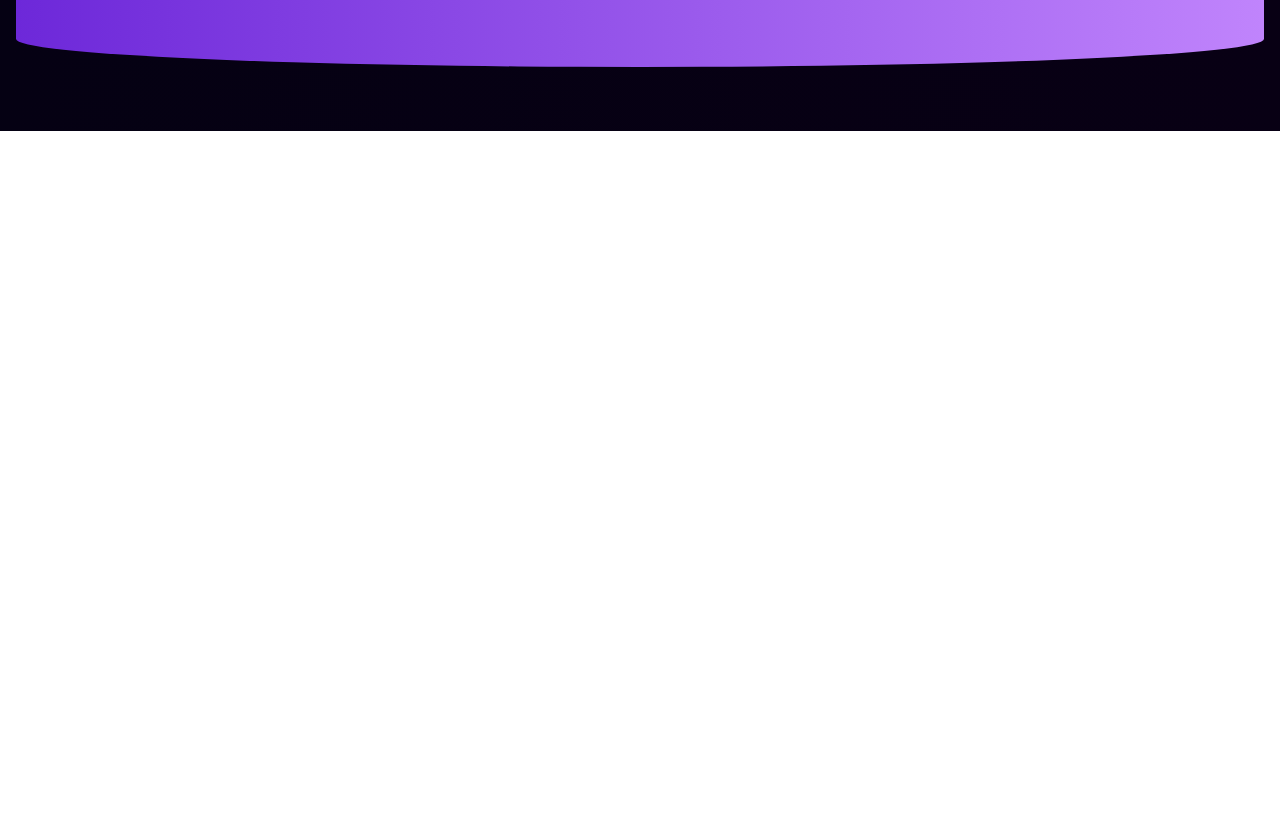
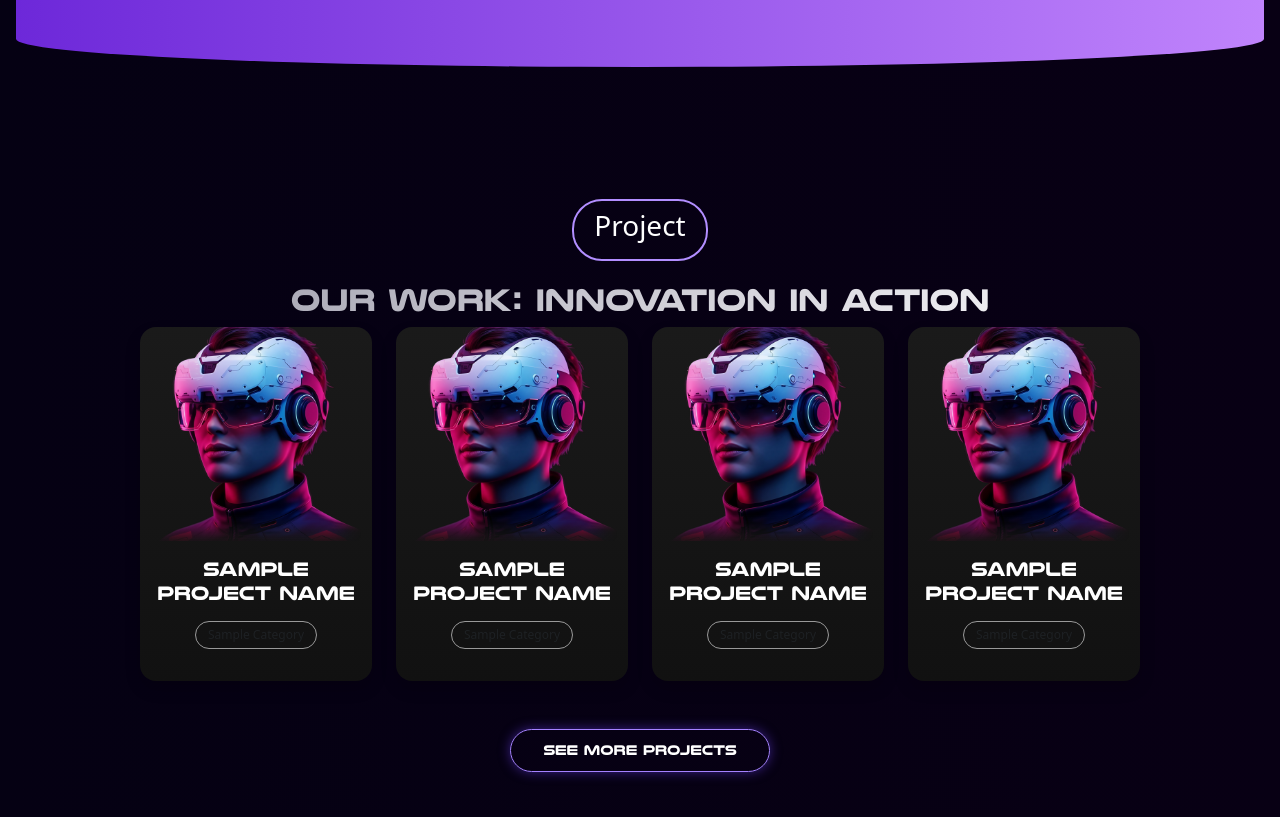
Before and after one commit to Thilina-Oshan/Nora-AI, a React (Vite) app: page / in a window 1280 px wide. Shown: the part 2585-3402 px from the top of the page. Before the commit the page ends 2716 px from the top, so only its background shows below. Built offline with nearby package versions, Linux system fonts and the light colour scheme; a web font is replaced by a local one.

Commit message:
Intial commit

```diff
--- a/src/App.jsx
+++ b/src/App.jsx
@@ -4,6 +4,7 @@ import "bootstrap/dist/js/bootstrap.bundle.min";
 import Navbar from "./Components/Nav/navbar";
 import Hero from "./Components/Hero/hero";
 import AboutSection from "./Components/About/about";
+import ProjectsSection from "./Components/Projects/project";
 
 /* import "./App.css";  */
 
@@ -17,6 +18,7 @@ function App() {
      <Navbar/>
      <Hero/>
      <AboutSection/>
+     <ProjectsSection/>
 
     </>
   )
--- /dev/null
+++ b/src/Components/Projects/project.css
@@ -0,0 +1,75 @@
+/* Custom Font */
+@font-face {
+    font-family: 'NebulaHollow';
+    src: url('/src/assets/font/Nebula-Hollow.otf') format('opentype');
+    font-weight: normal;
+    font-style: normal;
+}
+
+
+
+
+  .title-project {
+    background: linear-gradient(145deg, #9c9baa, #fefdff);
+    background-clip: text;
+    -webkit-background-clip: text;
+    color: transparent;
+    -webkit-text-fill-color: transparent;
+    font-weight: bold;
+  }
+
+
+  .custom-pill {
+    background: linear-gradient(145deg, #6a40f3, #b083ff);
+    color: white;
+    padding: 0.6em 1.5em;
+    font-weight: bold;
+    letter-spacing: 1px;
+    font-size: 0.9rem;
+    box-shadow: 0 0 10px rgba(106, 64, 243, 0.6);
+  }
+
+  .custom-heading {
+    color: #dcdcec;
+    font-size: 1.75rem;
+  }
+
+  .text-purple {
+    color: #a882ff;
+  }
+
+  .project-card {
+    background: linear-gradient(to bottom, #1a1a1a, #111);
+    border-radius: 1.5rem;
+    overflow: hidden;
+    transition: transform 0.3s ease;
+  }
+  .project-card:hover {
+    transform: translateY(-5px);
+  }
+
+  .category-pill {
+    border: 1px solid #999;
+    padding: 0.25rem 0.75rem;
+    font-size: 0.75rem;
+    border-radius: 999px;
+    color: #aaa;
+  }
+
+  .custom-btn-pill {
+    font-family: 'NulshockBold', sans-serif;
+    font-weight: lighter;
+    color: #00ffea;
+    border: 1px solid #a582ff;
+    color: white;
+  /*   background: linear-gradient(90deg, #6a40f3, #a882ff); */
+    padding: 0.6rem 2rem;
+    border-radius: 999px;
+    font-weight: bold;
+    font-size: 0.9rem;
+    box-shadow: 0 0 12px rgba(106, 64, 243, 0.5);
+    transition: background 0.3s ease;
+  }
+  .custom-btn-pill:hover {
+    background: #7d58ff;
+  }
--- /dev/null
+++ b/src/Components/Projects/project.jsx
@@ -0,0 +1,76 @@
+import React from 'react';
+import './project.css'; // if you have custom styles
+
+const projectData = [
+  {
+    id: 1,
+    title: "SAMPLE PROJECT NAME",
+    category: "Sample Category",
+    image: "/asset/img/Mask group.png"
+  },
+  {
+    id: 2,
+    title: "SAMPLE PROJECT NAME",
+    category: "Sample Category",
+    image: "/asset/img/Mask group.png"
+  },
+  {
+    id: 3,
+    title: "SAMPLE PROJECT NAME",
+    category: "Sample Category",
+    image: "/asset/img/Mask group.png"
+  },
+  {
+    id: 4,
+    title: "SAMPLE PROJECT NAME",
+    category: "Sample Category",
+    image: "/asset/img/Mask group.png"
+  },
+  // Add more items here
+];
+
+const ProjectsSection = () => {
+  return (
+    <section className="p-5" id="abouth">
+      <div style={{ maxWidth: '64rem', margin: '0 auto', textAlign: 'center' }}>
+        <div className="about-btn">
+          <h3>Project</h3>
+        </div>
+
+        <h2 className="title-project">
+          OUR WORK: INNOVATION IN ACTION
+        </h2>
+
+        {/* Project Grid */}
+        <div className="container pb-5">
+          <div className="row g-4">
+            {projectData.map((project) => (
+              <div className="col-md-3" key={project.id}>
+                <div className="card bg-dark text-white border-0 rounded-4 shadow project-card">
+                  <img
+                    src="/src/assets/img/Mask group.png"
+                    className="card-img-top rounded-top-4"
+                    alt="Project"
+                  />
+                  <div className="card-body text-center">
+                    <h5 className="card-title fw-bold">{project.title}</h5>
+                    <p className="small text-muted rounded-pill category-pill d-inline-block mt-2">
+                      {project.category}
+                    </p>
+                  </div>
+                </div>
+              </div>
+            ))}
+          </div>
+
+          {/* See More Button */}
+          <div className="text-center mt-5">
+            <button className="btn custom-btn-pill">SEE MORE PROJECTS</button>
+          </div>
+        </div>
+      </div>
+    </section>
+  );
+};
+
+export default ProjectsSection;
```
